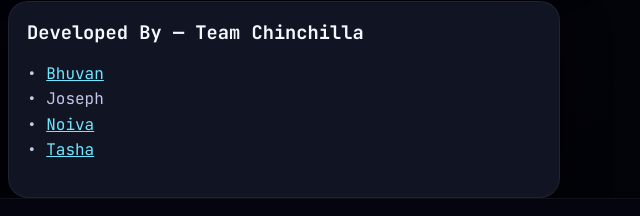
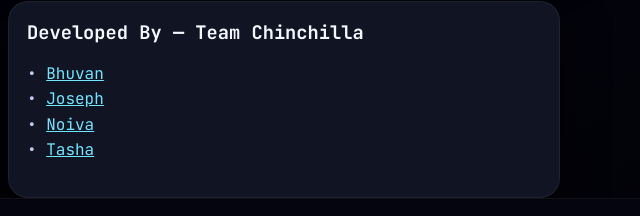
Before and after one commit to bhuvanm25/LilCheeseHunter, a plain HTML site: page doc/home.html in a window 1280 px wide. Shown: the part 2367-2583 px from the top of the page, 640-1280 px from the left. Drawn offline with Linux system fonts and the light colour scheme.

Commit message:
Fix HTML encoding issues in home.html

```diff
--- a/doc/home.html
+++ b/doc/home.html
@@ -455,7 +455,7 @@
             <h3>Developed By — Team Chinchilla</h3>
             <p>
               • <a href="https://www.linkedin.com/in/bhuvanmohan525">Bhuvan</a><br>
-              • <!-- <a href="">Joseph</a>-->Joseph<br>
+              • <a href="https://www.linkedin.com/in/joseph-donohue-a5790624b/">Joseph</a><br>
               • <a href="https://www.linkedin.com/in/noiva-chiu-7b171338a/">Noiva</a><br>
               • <a href="https://www.linkedin.com/in/tasha-bajpai-1274102a4/">Tasha</a>
             </p>
```
